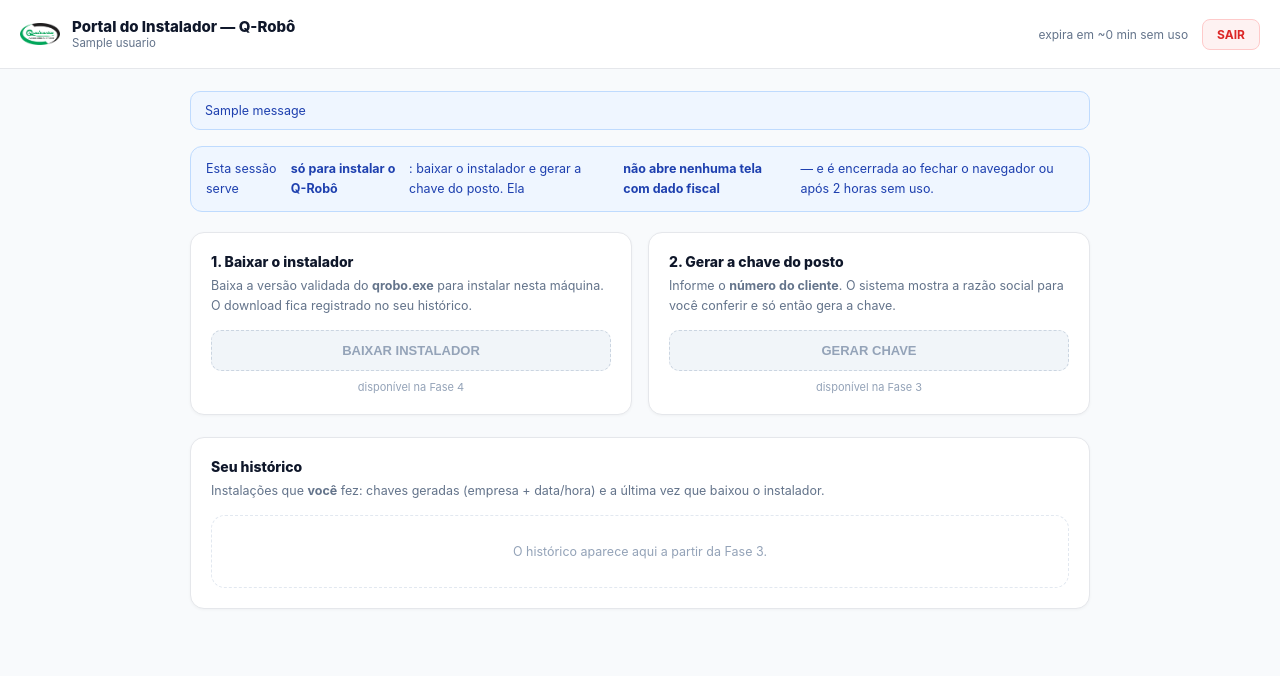
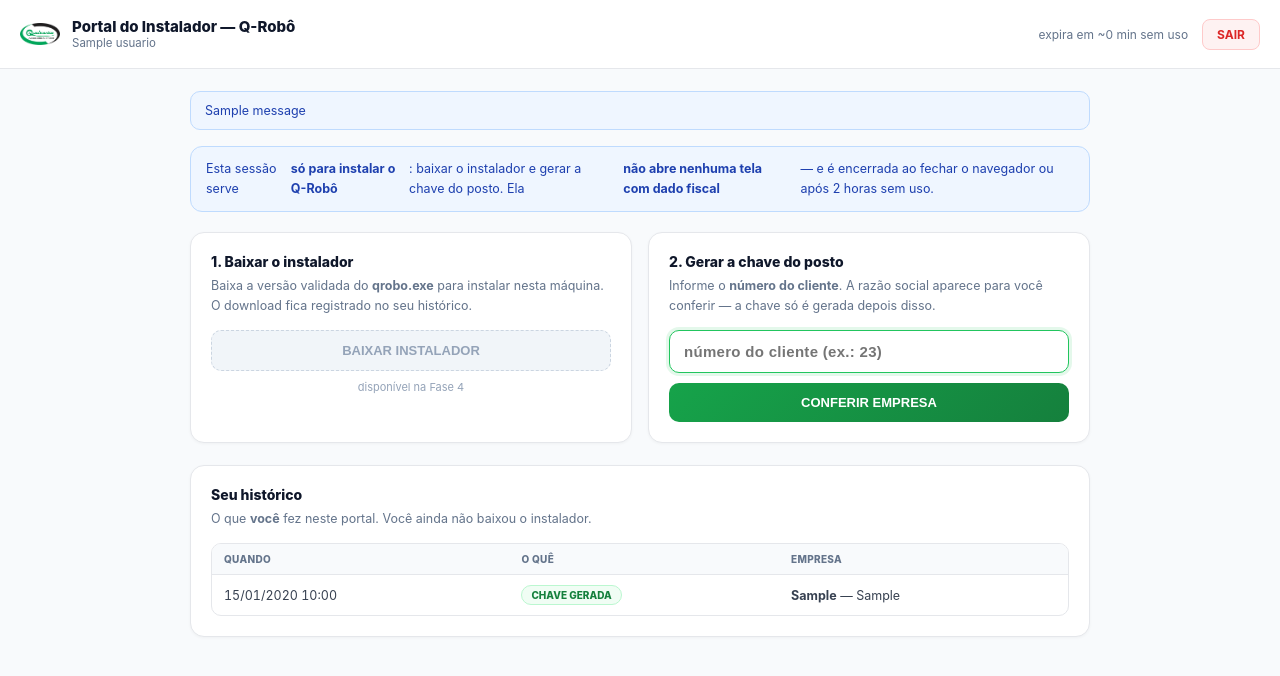
Before and after one commit to qualicontaxanderson-hub/qualicontax, a Flask app: page /qrobo/ in a window 1280 px wide. Shown: the top 676 px of the page. Run offline with Flask 3, Linux system fonts and the light colour scheme; a user stored in the database is signed in; tables that the repository leaves empty or names only in its code hold one stand-in row (values such as "Sample post"); one stand-in notice (Sample message) is shown.

Commit message:
feat(q-robo): Fase 3 do Portal do Instalador — gerar chave por número do cliente
Fluxo em 3 passos: número -> confere a razão social -> gera. O passo de
conferência NÃO gera nada e devolve só a identidade do cliente da vez
(número, razão social, CNPJ, situação) mais o estado do robô — nenhuma
consulta a nfe_importacoes, nenhum valor, nenhuma chave de nota, e nunca o
robo_token.

- /resolver: trava do install_qrobo_23.py mantida — número exato, e número
  inexistente ou ambíguo para sem gerar.
- /gerar: reconfere número -> cliente_id antes de escrever (formulário
  adulterado ou cadastro alterado durante a conferência abortam) e usa sempre
  o cliente RESOLVIDO, não o do formulário.
- Regeração exige dupla confirmação: aviso de que a chave atual morre e o robô
  para até ser reconfigurado + checkbox obrigatório. Sem isso, volta à
  conferência sem chamar o serviço.
- CSRF é queimado após gerar: F5 na tela do resultado daria uma chave NOVA,
  invalidando a que o instalador acabou de colar no robô. Agora morre em 400.
- Data de início: padrão HOJE em BRT via ZoneInfo, não date.today() — o
  processo é UTC e depois das 21h o default viraria data futura, que o próprio
  serviço recusa.
- Histórico do colaborador no painel, lendo de qrobo_auditoria.

39/39 contra o app real, com a escrita no banco em dublê (o caminho de escrita
roda de verdade na instalação do posto JK). Varredura do HTML da conferência do
posto Aliança confirma ausência de token, chave de NF-e, valores e contagens.

Co-Authored-By: Claude Opus 5 (1M context) <noreply@anthropic.com>

```diff
--- a/routes/qrobo.py
+++ b/routes/qrobo.py
@@ -30,13 +30,16 @@ import hmac
 import logging
 import secrets
 import time
+from datetime import datetime
 from functools import wraps
+from zoneinfo import ZoneInfo
 
 from flask import (Blueprint, render_template, request, redirect, url_for,
                    flash, session, jsonify)
 from flask_login import login_user, logout_user, current_user
 
 from models.usuario import Usuario
+from utils import qrobo_chaves
 from utils.auth_helper import verify_password
 
 logger = logging.getLogger(__name__)
@@ -156,6 +159,16 @@ def csrf_token():
     return tok
 
 
+def _rotaciona_csrf():
+    """Queima o token atual e emite outro.
+
+    Usado depois de gerar uma chave: F5 na página do resultado reenviaria o
+    POST e geraria uma chave NOVA, invalidando a que o instalador acabou de
+    colar no robô. Com o token queimado, o reenvio morre em 400.
+    """
+    session[CHAVE_CSRF] = secrets.token_urlsafe(32)
+
+
 def csrf_valido():
     enviado = (request.form.get('csrf_token')
                or request.headers.get('X-CSRF-Token') or '')
@@ -239,17 +252,133 @@ def login():
                            expirado=bool(request.args.get('expirado')))
 
 
+def _hoje_brt():
+    """Data de hoje em BRT (o processo roda em UTC no Railway — date.today()
+    viraria 'amanhã' depois das 21h e o serviço recusaria como data futura)."""
+    return datetime.now(ZoneInfo('America/Sao_Paulo')).date()
+
+
+def _contexto_base():
+    ocioso = segundos_ocioso() or 0
+    return {'usuario': current_user,
+            'restam_min': max(0, (OCIOSO_SEGUNDOS - ocioso) // 60),
+            'escopo_restrito': _sessao_instalador()}
+
+
 @qrobo.route('/')
 @instalador_required
 def index():
-    """Painel do instalador. Fase 2 entrega a casca; as ações vêm nas fases 3 e 4."""
-    ocioso = segundos_ocioso() or 0
+    """Painel do instalador: baixar o .exe, gerar chave e o histórico DELE."""
     return render_template(
         'qrobo/index.html',
-        usuario=current_user,
-        restam_min=max(0, (OCIOSO_SEGUNDOS - ocioso) // 60),
-        escopo_restrito=_sessao_instalador(),
-    )
+        historico=qrobo_chaves.historico_usuario(current_user.id, limite=30),
+        ultimo_download=qrobo_chaves.ultimo_download(current_user.id),
+        **_contexto_base())
+
+
+# --- Passo 1: número -> confere a razão social (NÃO gera nada) -------------
+_ERRO_RESOLVER = {
+    'numero_vazio': 'Informe o número do cliente.',
+    'nao_encontrado': 'Nenhum cliente com o número {n}. Confira no cadastro — '
+                      'o número é exato ("023" não é o mesmo que "23").',
+    'ambiguo': 'Existe mais de um cliente com o número {n}. Fale com o escritório '
+               'antes de instalar — não gerei nada.',
+}
+
+
+@qrobo.route('/resolver', methods=['POST'])
+@instalador_required
+@exige_csrf
+def resolver():
+    """Resolve o número e mostra a razão social para conferência.
+
+    Devolve SÓ a identidade do cliente da vez (número, razão social, CNPJ,
+    situação) e o estado do robô dele. Nada de nota, valor ou movimento — o
+    portal não tem por onde ver dado fiscal.
+    """
+    numero = (request.form.get('numero') or '').strip()
+    res = qrobo_chaves.resolver_numero(numero)
+
+    if not res['ok']:
+        logger.info('[qrobo] resolver %r recusado: %s (user=%s)',
+                    numero, res['erro'], current_user.id)
+        flash(_ERRO_RESOLVER.get(res['erro'], 'Não foi possível localizar o cliente.')
+              .format(n=numero), 'danger')
+        return redirect(url_for('qrobo.index'))
+
+    return render_template('qrobo/confirmar.html',
+                           cliente=res['cliente'], robo=res['robo'],
+                           hoje=_hoje_brt().isoformat(), **_contexto_base())
+
+
+# --- Passo 2: confirmado -> gera (ou regera com dupla confirmação) ---------
+_ERRO_GERAR = {
+    'cliente_inexistente': 'Cliente não encontrado. Recomece pelo número.',
+    'data_invalida': 'Data de início inválida. Use o seletor de data do campo.',
+    'data_futura': 'A data de início não pode ser no futuro — o robô ignoraria '
+                   'tudo que fosse emitido até lá.',
+}
+
+
+@qrobo.route('/gerar', methods=['POST'])
+@instalador_required
+@exige_csrf
+def gerar():
+    numero = (request.form.get('numero') or '').strip()
+    cliente_id = (request.form.get('cliente_id') or '').strip()
+    data_inicio = (request.form.get('data_inicio') or '').strip()
+    confirmou = request.form.get('confirmar_regeracao') == '1'
+
+    # Integridade: o número TEM que continuar apontando para o mesmo cliente.
+    # Protege contra formulário adulterado e contra o cadastro ter mudado
+    # enquanto a tela de conferência ficava aberta.
+    res = qrobo_chaves.resolver_numero(numero)
+    if not res['ok'] or str(res['cliente']['cliente_id']) != cliente_id:
+        logger.warning('[qrobo] gerar abortado: numero=%r não confere com cliente_id=%r '
+                       '(user=%s)', numero, cliente_id, current_user.id)
+        flash('A conferência não bateu com o cadastro. Recomece pelo número — '
+              'nada foi gerado.', 'danger')
+        return redirect(url_for('qrobo.index'))
+
+    cliente, robo = res['cliente'], res['robo']
+    ja_tem_chave = robo is not None
+
+    # Dupla confirmação obrigatória para regerar: a chave atual morre e o robô
+    # instalado para de enviar (401) até ser reconfigurado.
+    if ja_tem_chave and not confirmou:
+        flash('Este posto já tem chave. Marque a confirmação para substituir.', 'warning')
+        return render_template('qrobo/confirmar.html', cliente=cliente, robo=robo,
+                               hoje=_hoje_brt().isoformat(),
+                               faltou_confirmar=True, **_contexto_base())
+
+    ip, ua = qrobo_chaves.contexto_request()
+    r = qrobo_chaves.gerar_chave(
+        cliente['cliente_id'], current_user.id, current_user.nome,
+        regerar=ja_tem_chave, data_inicio=data_inicio or None,
+        origem=qrobo_chaves.ORIGEM_PORTAL, ip=ip, user_agent=ua)
+
+    if not r['ok']:
+        # 'ja_existe' aqui = alguém criou a config entre a conferência e o envio.
+        if r['erro'] == 'ja_existe':
+            flash('Este posto passou a ter uma chave agora há pouco. Confira e '
+                  'confirme de novo se quiser substituir.', 'warning')
+            return render_template('qrobo/confirmar.html', cliente=cliente,
+                                   robo=r['robo'], hoje=_hoje_brt().isoformat(),
+                                   **_contexto_base())
+        logger.warning('[qrobo] gerar falhou para cliente_id=%s: %s',
+                       cliente['cliente_id'], r['erro'])
+        flash(_ERRO_GERAR.get(r['erro'], 'Não foi possível gerar a chave.'), 'danger')
+        return render_template('qrobo/confirmar.html', cliente=cliente, robo=robo,
+                               hoje=_hoje_brt().isoformat(), **_contexto_base())
+
+    # Queima o token do formulário: F5 nesta página não gera outra chave.
+    _rotaciona_csrf()
+    logger.info('[qrobo] %s por %s (id=%s) para cliente_id=%s versao=%s',
+                r['acao'], current_user.nome, current_user.id,
+                cliente['cliente_id'], r['versao'])
+    return render_template('qrobo/chave.html', resultado=r, cliente=cliente,
+                           regerada=(r['acao'] == qrobo_chaves.ACAO_REGERADA),
+                           **_contexto_base())
 
 
 @qrobo.route('/sair')
--- a/templates/qrobo/index.html
+++ b/templates/qrobo/index.html
@@ -37,8 +37,26 @@
                                   border:1px dashed #cbd5e1; }
         .breve { display:block; margin-top:9px; font-size:11px; color:#94a3b8; text-align:center; }
         .hist { margin-top:22px; }
-        .hist .vazio { background:#fff; border:1px dashed #e2e8f0; border-radius:14px;
-                       padding:28px; text-align:center; color:#94a3b8; font-size:12.5px; }
+        .hist .vazio { border:1px dashed #e2e8f0; border-radius:12px;
+                       padding:24px; text-align:center; color:#94a3b8; font-size:12.5px; }
+        .num { width:100%; padding:12px 14px; border:1.5px solid #e5e7eb; border-radius:10px;
+               font-size:15px; font-weight:700; margin-bottom:10px; letter-spacing:.02em; }
+        .num:focus { outline:none; border-color:#22c55e; box-shadow:0 0 0 3px rgba(34,197,94,.12); }
+        .tab-wrap { overflow-x:auto; border:1px solid #e5e7eb; border-radius:10px; }
+        table.tab { width:100%; border-collapse:collapse; font-size:12.5px; }
+        table.tab thead th { background:#f8fafc; text-align:left; padding:9px 12px; font-size:10px;
+                             text-transform:uppercase; letter-spacing:.03em; color:#64748b;
+                             font-weight:800; border-bottom:1px solid #e5e7eb; white-space:nowrap; }
+        table.tab tbody td { padding:10px 12px; border-bottom:1px solid #f1f5f9; color:#374151;
+                             vertical-align:middle; }
+        table.tab tbody tr:last-child td { border-bottom:none; }
+        .quando { white-space:nowrap; color:#64748b; font-variant-numeric:tabular-nums; }
+        .fraco { color:#94a3b8; }
+        .selo-acao { display:inline-block; padding:3px 9px; border-radius:99px; font-size:10px;
+                     font-weight:800; white-space:nowrap; }
+        .selo-acao.nova  { background:#f0fdf4; color:#15803d; border:1px solid #bbf7d0; }
+        .selo-acao.troca { background:#fff7ed; color:#c2410c; border:1px solid #fed7aa; }
+        .selo-acao.down  { background:#eff6ff; color:#1d4ed8; border:1px solid #bfdbfe; }
         .aviso { border-radius:10px; padding:11px 14px; font-size:12.5px; margin-bottom:16px;
                  background:#eff6ff; border:1px solid #bfdbfe; color:#1e40af; }
         .selo { display:inline-flex; align-items:center; gap:6px; padding:4px 11px;
@@ -85,19 +103,63 @@
 
         <div class="card">
             <h2>2. Gerar a chave do posto</h2>
-            <p>Informe o <b>número do cliente</b>. O sistema mostra a razão social para
-               você conferir e só então gera a chave.</p>
-            <button class="btn off" disabled>GERAR CHAVE</button>
-            <span class="breve">disponível na Fase 3</span>
+            <p>Informe o <b>número do cliente</b>. A razão social aparece para você
+               conferir — a chave só é gerada depois disso.</p>
+            <form method="POST" action="{{ url_for('qrobo.resolver') }}" autocomplete="off">
+                <input type="hidden" name="csrf_token" value="{{ csrf_token() }}">
+                <input type="text" name="numero" class="num" required autofocus
+                       inputmode="numeric" placeholder="número do cliente (ex.: 23)">
+                <button type="submit" class="btn verde">CONFERIR EMPRESA</button>
+            </form>
         </div>
     </div>
 
     <div class="hist">
         <div class="card">
             <h2>Seu histórico</h2>
-            <p>Instalações que <b>você</b> fez: chaves geradas (empresa + data/hora) e a
-               última vez que baixou o instalador.</p>
-            <div class="vazio">O histórico aparece aqui a partir da Fase 3.</div>
+            <p>O que <b>você</b> fez neste portal.
+               {% if ultimo_download %}
+                 Último download do instalador:
+                 <b>{{ ultimo_download.criado_em.strftime('%d/%m/%Y às %H:%M') }}</b>{% if ultimo_download.instalador_versao %} (v{{ ultimo_download.instalador_versao }}){% endif %}.
+               {% else %}
+                 Você ainda não baixou o instalador.
+               {% endif %}
+            </p>
+
+            {% if historico %}
+            <div class="tab-wrap">
+            <table class="tab">
+                <thead>
+                    <tr><th>Quando</th><th>O quê</th><th>Empresa</th></tr>
+                </thead>
+                <tbody>
+                {% for h in historico %}
+                    <tr>
+                        <td class="quando">{{ h.criado_em.strftime('%d/%m/%Y %H:%M') }}</td>
+                        <td>
+                            {% if h.acao == 'CHAVE_GERADA' %}
+                                <span class="selo-acao nova">CHAVE GERADA</span>
+                            {% elif h.acao == 'CHAVE_REGERADA' %}
+                                <span class="selo-acao troca">CHAVE SUBSTITUÍDA</span>
+                            {% else %}
+                                <span class="selo-acao down">INSTALADOR BAIXADO</span>
+                            {% endif %}
+                        </td>
+                        <td>
+                            {% if h.razao_social %}
+                                <b>{{ h.numero_cliente }}</b> — {{ h.razao_social }}
+                            {% else %}
+                                <span class="fraco">—{% if h.instalador_versao %} v{{ h.instalador_versao }}{% endif %}</span>
+                            {% endif %}
+                        </td>
+                    </tr>
+                {% endfor %}
+                </tbody>
+            </table>
+            </div>
+            {% else %}
+            <div class="vazio">Nada por aqui ainda. O que você fizer no portal aparece nesta lista.</div>
+            {% endif %}
         </div>
     </div>
 </div>
```
Also changed, not shown: templates/qrobo/chave.html (added, +127 -0 lines), templates/qrobo/confirmar.html (added, +157 -0 lines).
